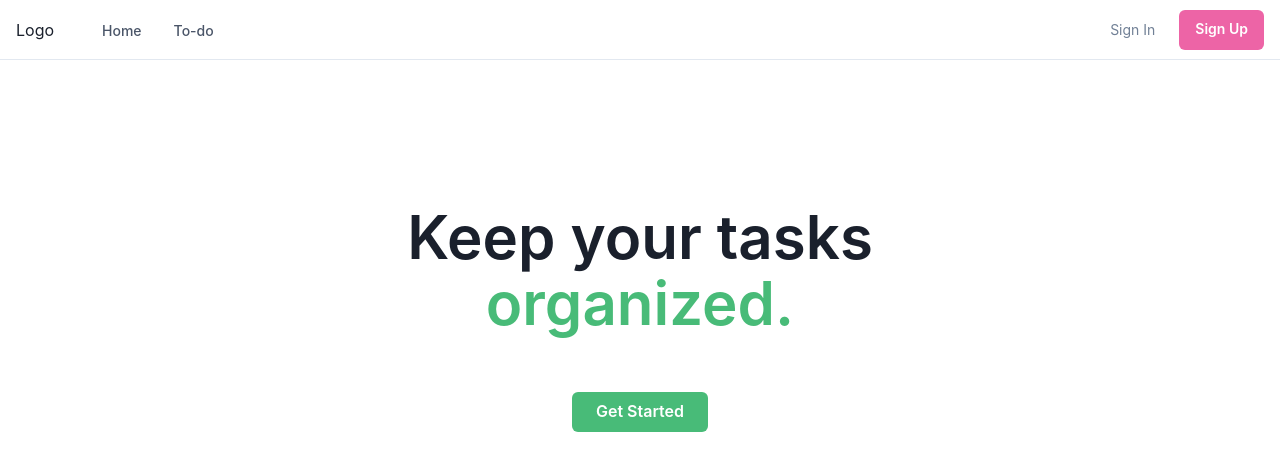
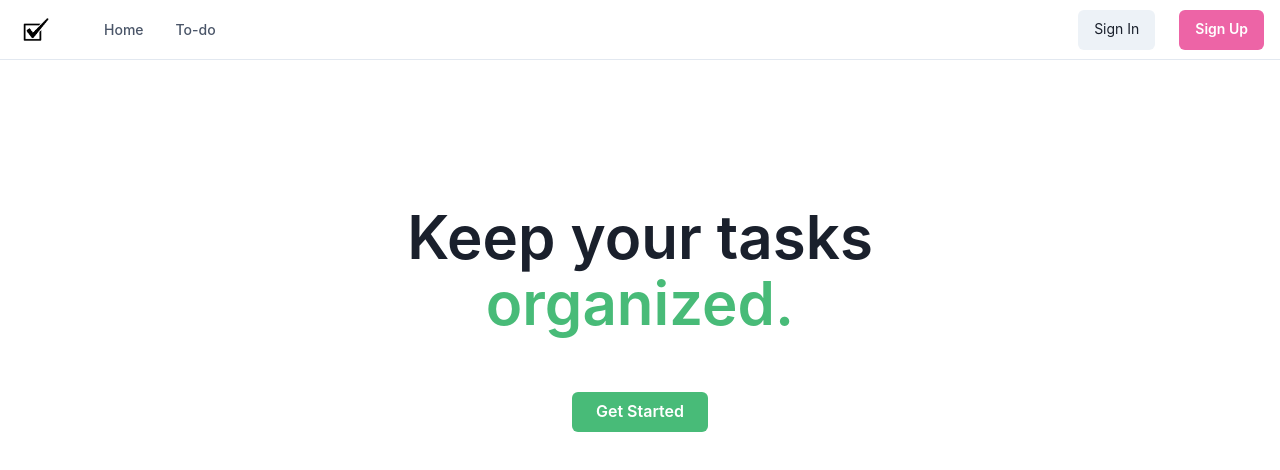
Before and after one commit to Chriscaracach/todo-list-2.0, a Next.js app: page / in a window 1280 px wide. Shown: the top 470 px of the page. Built offline with nearby package versions, Linux system fonts and the light colour scheme.

Commit message:
Add navbar logo and routes

```diff
--- a/src/components/navbar.js
+++ b/src/components/navbar.js
@@ -1,5 +1,6 @@
 import {
   Box,
+  Center,
   Flex,
   Text,
   IconButton,
@@ -21,6 +22,8 @@ import {
   ChevronDownIcon,
   ChevronRightIcon,
 } from "@chakra-ui/icons";
+import Image from "next/image";
+import logo from "../../public/logo.png";
 
 export default function Navbar() {
   const { isOpen, onToggle } = useDisclosure();
@@ -53,14 +56,7 @@ export default function Navbar() {
           />
         </Flex>
         <Flex flex={{ base: 1 }} justify={{ base: "center", md: "start" }}>
-          <Text
-            textAlign={useBreakpointValue({ base: "center", md: "left" })}
-            fontFamily={"heading"}
-            color={useColorModeValue("gray.800", "white")}
-          >
-            Logo
-          </Text>
-
+          <Image src={logo} alt="Task logo" width={40} height={30} />
           <Flex display={{ base: "none", md: "flex" }} ml={10}>
             <DesktopNav />
           </Flex>
@@ -72,15 +68,12 @@ export default function Navbar() {
           direction={"row"}
           spacing={6}
         >
-          <Button
-            as={"a"}
-            fontSize={"sm"}
-            fontWeight={400}
-            variant={"link"}
-            href={"#"}
-          >
+          <Link href="/login">
+            <Button fontSize={"sm"} fontWeight={400} href={"#"}>
               Sign In
             </Button>
+          </Link>
+          <Link href="/register">
             <Button
               display={{ base: "none", md: "inline-flex" }}
               fontSize={"sm"}
@@ -94,6 +87,7 @@ export default function Navbar() {
             >
               Sign Up
             </Button>
+          </Link>
         </Stack>
       </Flex>
 
@@ -113,11 +107,10 @@ const DesktopNav = () => {
     <Stack direction={"row"} spacing={4}>
       {NAV_ITEMS.map((navItem) => (
         <Box key={navItem.label}>
-          <Popover trigger={"hover"} placement={"bottom-start"}>
-            <PopoverTrigger>
+          <Center>
             <Link
               p={2}
-                href={navItem.href ?? "#"}
+              href={navItem.href}
               fontSize={"sm"}
               fontWeight={500}
               color={linkColor}
@@ -128,7 +121,7 @@ const DesktopNav = () => {
             >
               {navItem.label}
             </Link>
-            </PopoverTrigger>
+          </Center>
 
           {navItem.children && (
             <PopoverContent
@@ -146,7 +139,6 @@ const DesktopNav = () => {
               </Stack>
             </PopoverContent>
           )}
-          </Popover>
         </Box>
       ))}
     </Stack>
@@ -260,10 +252,10 @@ const MobileNavItem = ({ label, children, href }) => {
 const NAV_ITEMS = [
   {
     label: "Home",
-    href: "#",
+    href: "/",
   },
   {
     label: "To-do",
-    href: "#",
+    href: "/tasks",
   },
 ];
```
Also changed, not shown: public/logo.png (added). Lines whose indentation alone changed are shown as unchanged.
